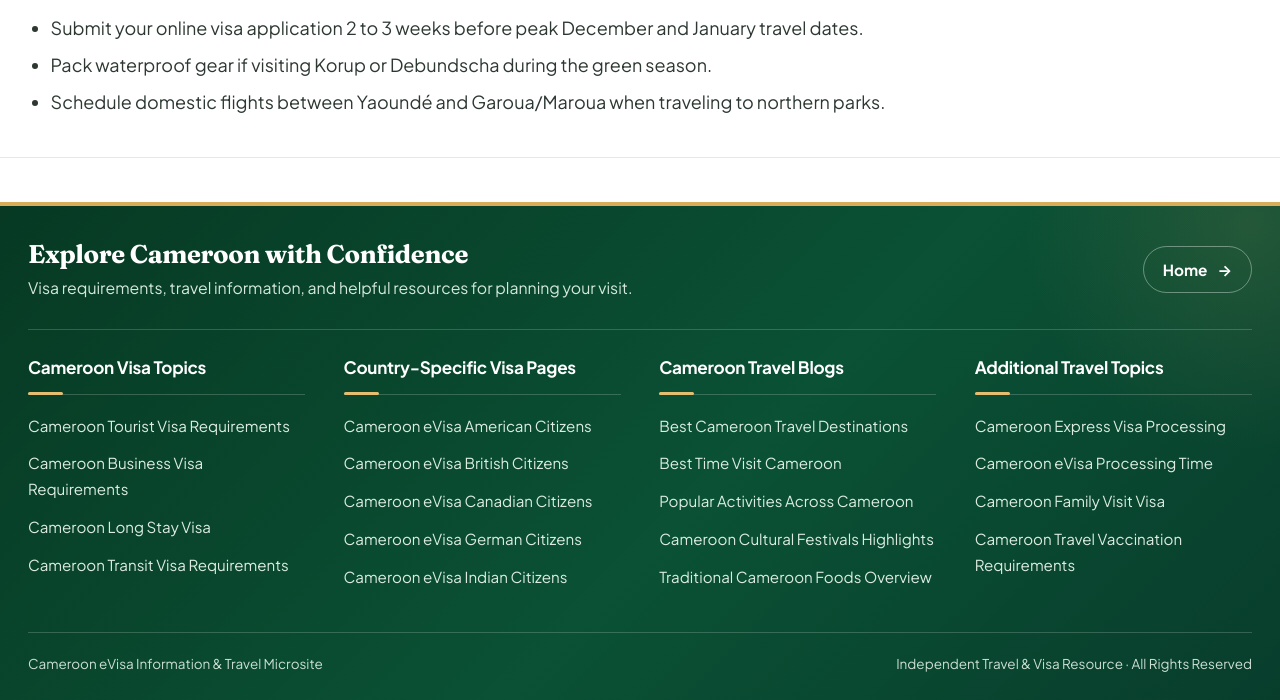
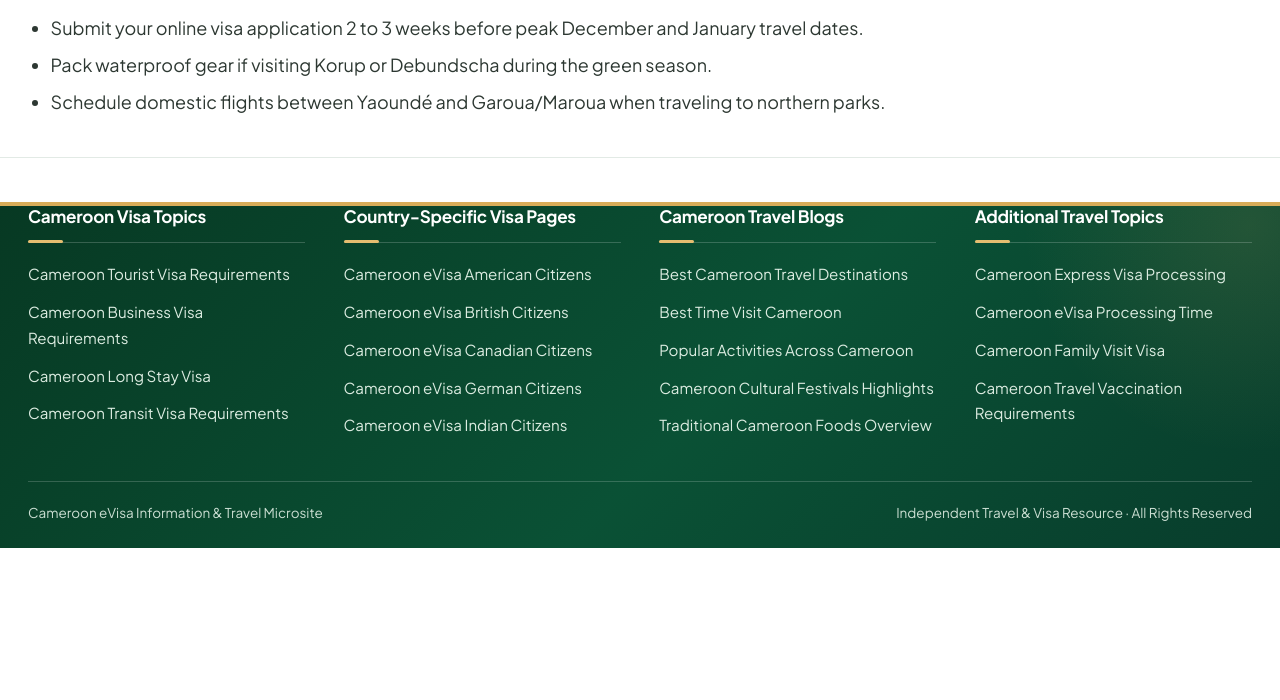
Before and after one commit to webdeveloper9872-coder/cameroon-evisa, a plain HTML site: page when-to-visit-cameroon.html in a window 1280 px wide. Shown: the part 1411-2111 px from the top of the page. After the commit the page ends 1959 px from the top, so only its background shows below. Drawn offline with Linux system fonts and the light colour scheme.

Commit message:
Update when-to-visit-cameroon.html

```diff
--- a/when-to-visit-cameroon.html
+++ b/when-to-visit-cameroon.html
@@ -725,7 +725,7 @@ a:hover {
 </section>
 </main>
 <footer class="site-footer">
-<div class="site-container"><div class="footer-intro"><div><h2>Explore Cameroon with Confidence</h2><p>Visa requirements, travel information, and helpful resources for planning your visit.</p></div><a aria-label="Return to homepage" class="footer-home" href="index.html">Home <span aria-hidden="true">→</span></a></div>
+<div class="site-container">
 <div class="footer-grid">
 <div class="footer-col">
 <h3>Cameroon Visa Topics</h3>
```
